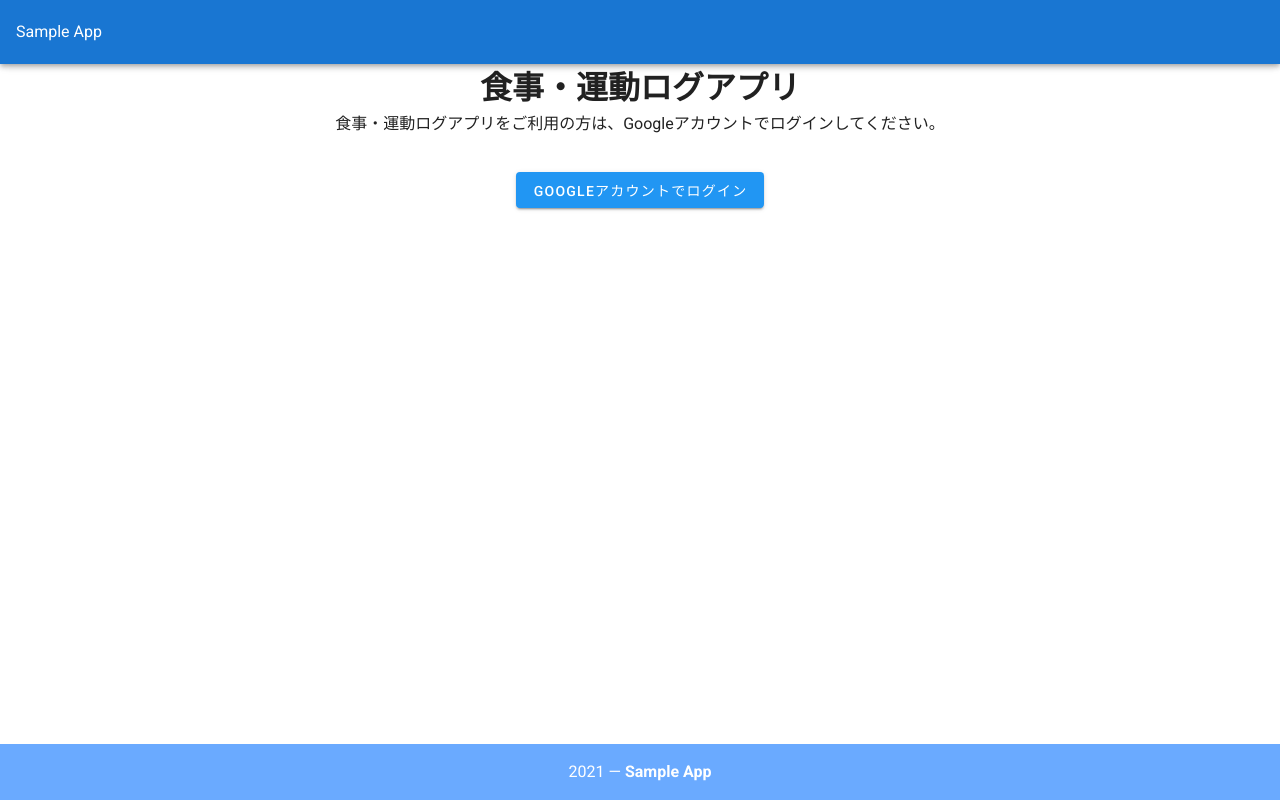
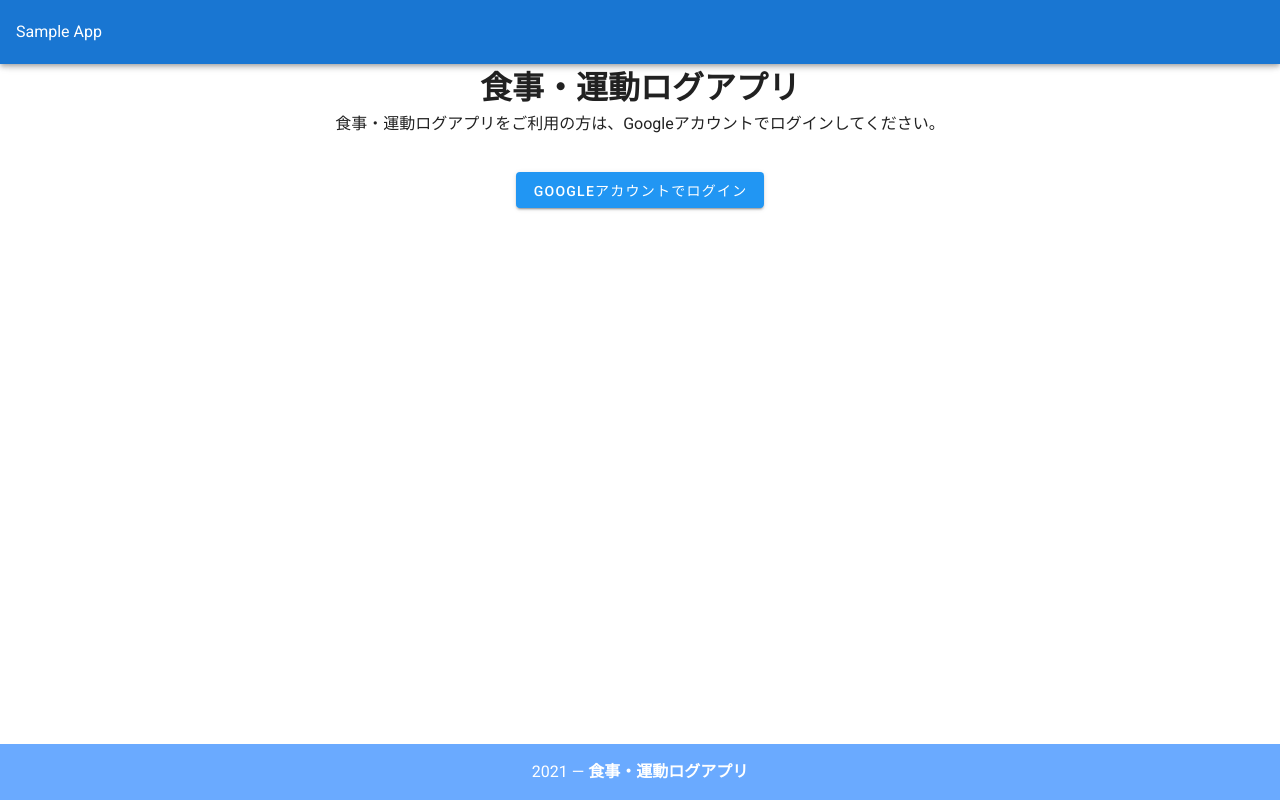
Before and after one commit to bridgecrew-perf4/vue-rails-terraform, a Vue app in the folder front/: page / in a window 1280 px wide. Built offline with nearby package versions, Linux system fonts and the light colour scheme.

Commit message:
fix: footer vue

```diff
--- a/front/src/components/Footer.vue
+++ b/front/src/components/Footer.vue
@@ -2,7 +2,7 @@
   <v-footer color="primary lighten-1" padless>
     <v-row justify="center" no-gutters>
       <v-col class="primary lighten-2 py-4 text-center white--text" cols="12">
-        {{ new Date().getFullYear() }} — <strong>Sample App</strong>
+        {{ new Date().getFullYear() }} — <strong>食事・運動ログアプリ</strong>
       </v-col>
     </v-row>
   </v-footer>
```
